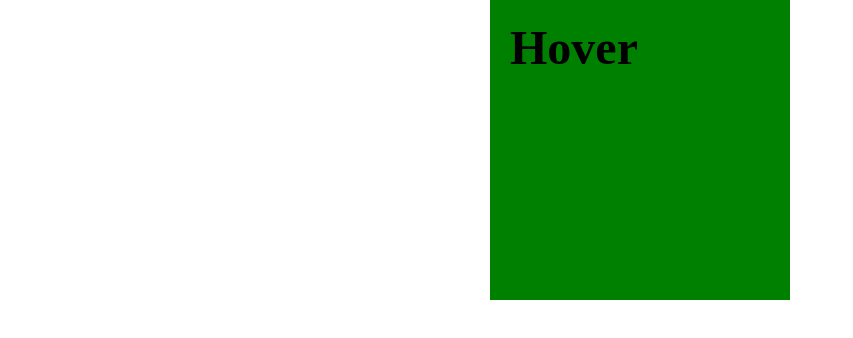
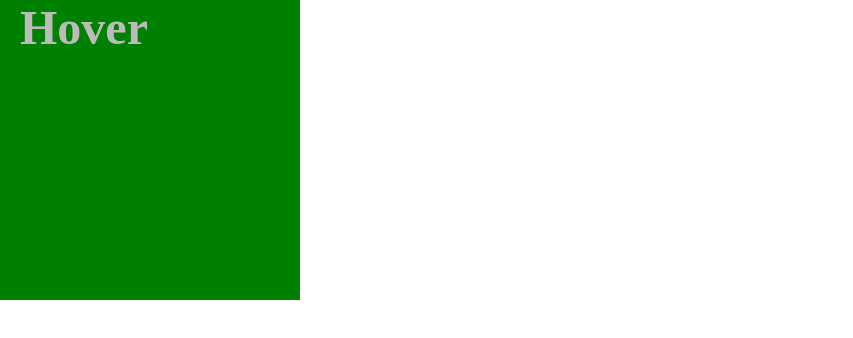
Before and after one commit to zeeeunee/hover, a plain HTML site: page index.html in a window 1280 px wide. Shown: the whole page, without its empty margins (0-853 px from the left). Drawn offline with Linux system fonts and the light colour scheme.

Commit message:
Hover효과 추가

```diff
--- a/scss/style.scss
+++ b/scss/style.scss
@@ -4,13 +4,22 @@
 div {
 	width: 300px;
 	height: 300px;
-	margin: 0 auto;
 	padding: 20px;
 	background-color: green;
-	display: flex;
-	flex-flow: wrap;
 
 	h1 {
+		position: absolute;
+		top: 0;
+		left: -150px;
 		font-size: 3rem;
+		color: #fff;
+		opacity: 1;
+	}
+	&:hover {
+		h1 {
+			left: 20px;
+			color: #bbb;
+			transition: 1s;
+		}
 	}
 }
```
Also changed, not shown: css/style.css, 1 other file.
